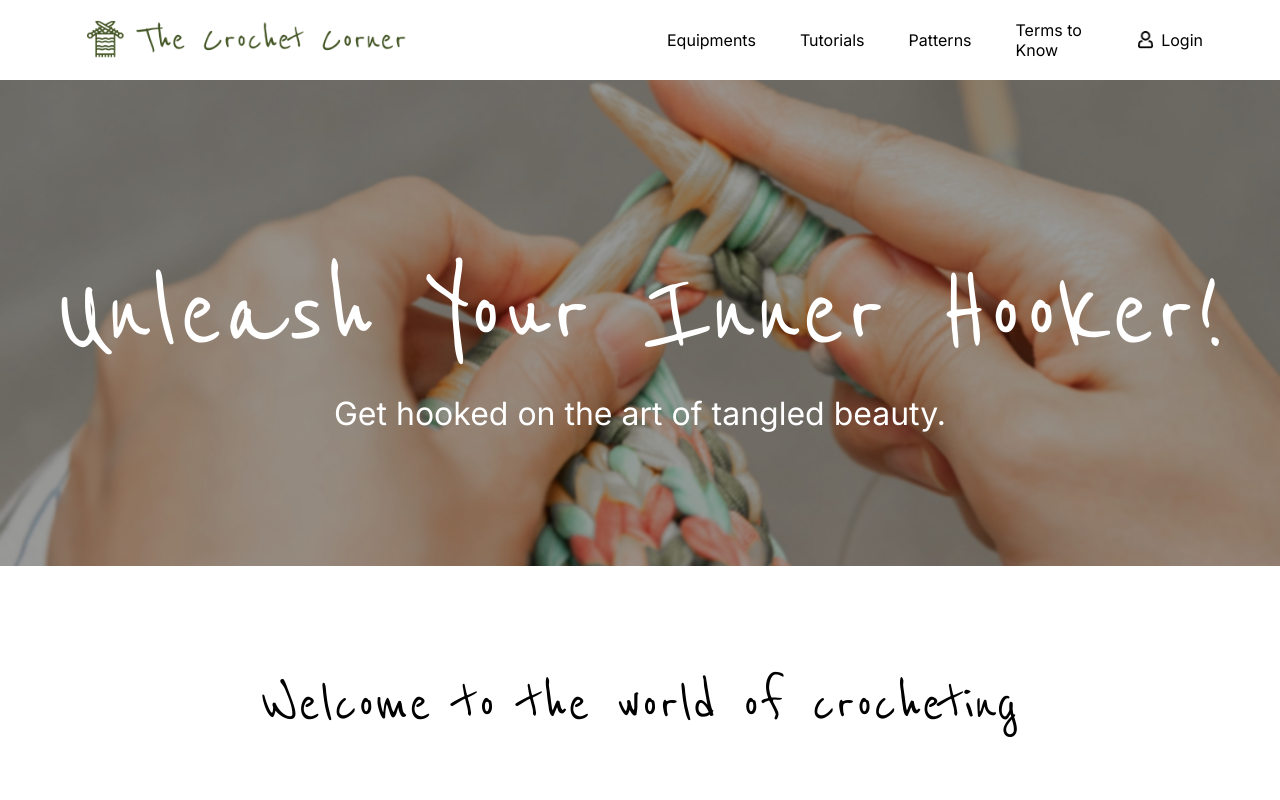
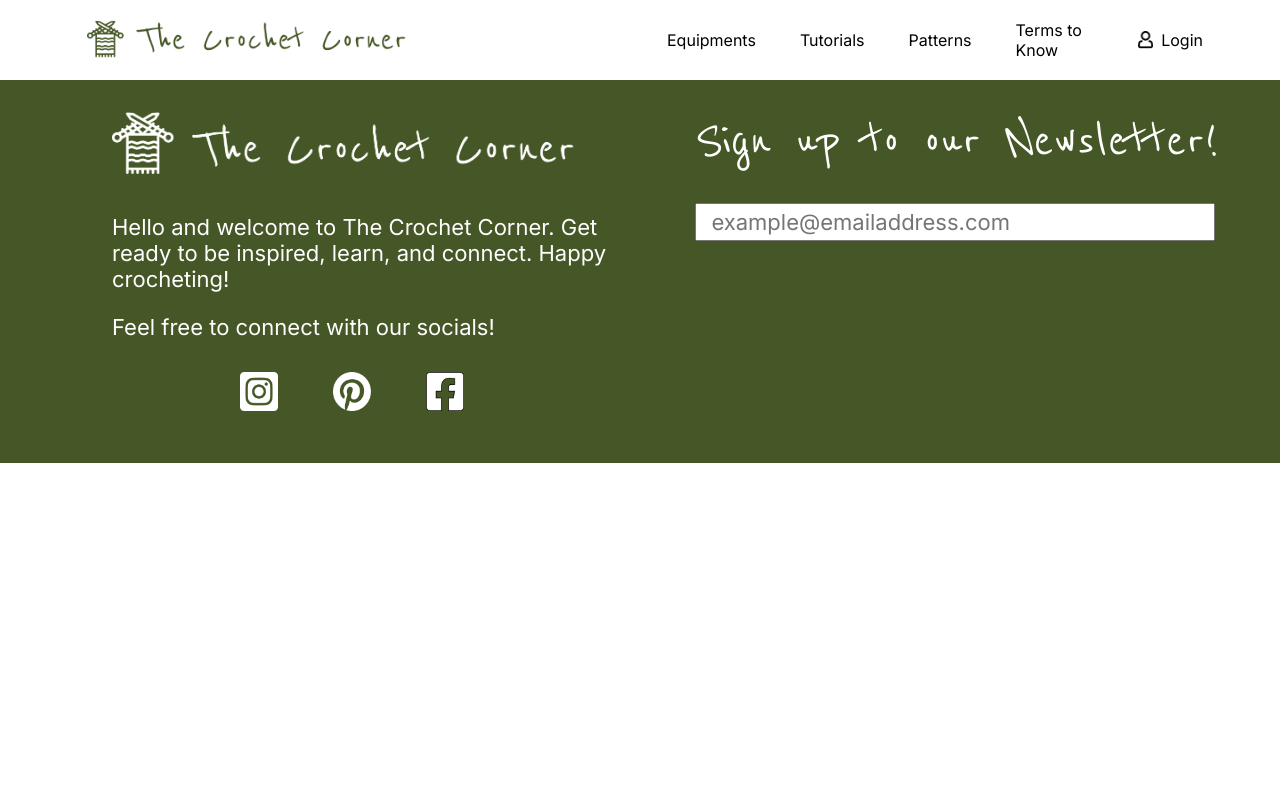
Before and after one commit to mejia-1MT/create-crochet, a React (Create React App) app: page / in a window 1280 px wide. Shown: the top 800 px of the page. Built offline with nearby package versions, Linux system fonts and the light colour scheme.

Commit message:
Update App.js

```diff
--- a/src/App.js
+++ b/src/App.js
@@ -13,7 +13,7 @@
     <div className="App">
         <Navbar />
         <Routes>
-          <Route path='/' element={<Home />} />
+          <Route path='/create-crochet/' element={<Home />} />
           <Route path='/equipments' element={<Equipments />} />
           <Route path='/tutorials' element={<Tutorials />} />
           <Route path='/terms' element={<Terms />} />
```
